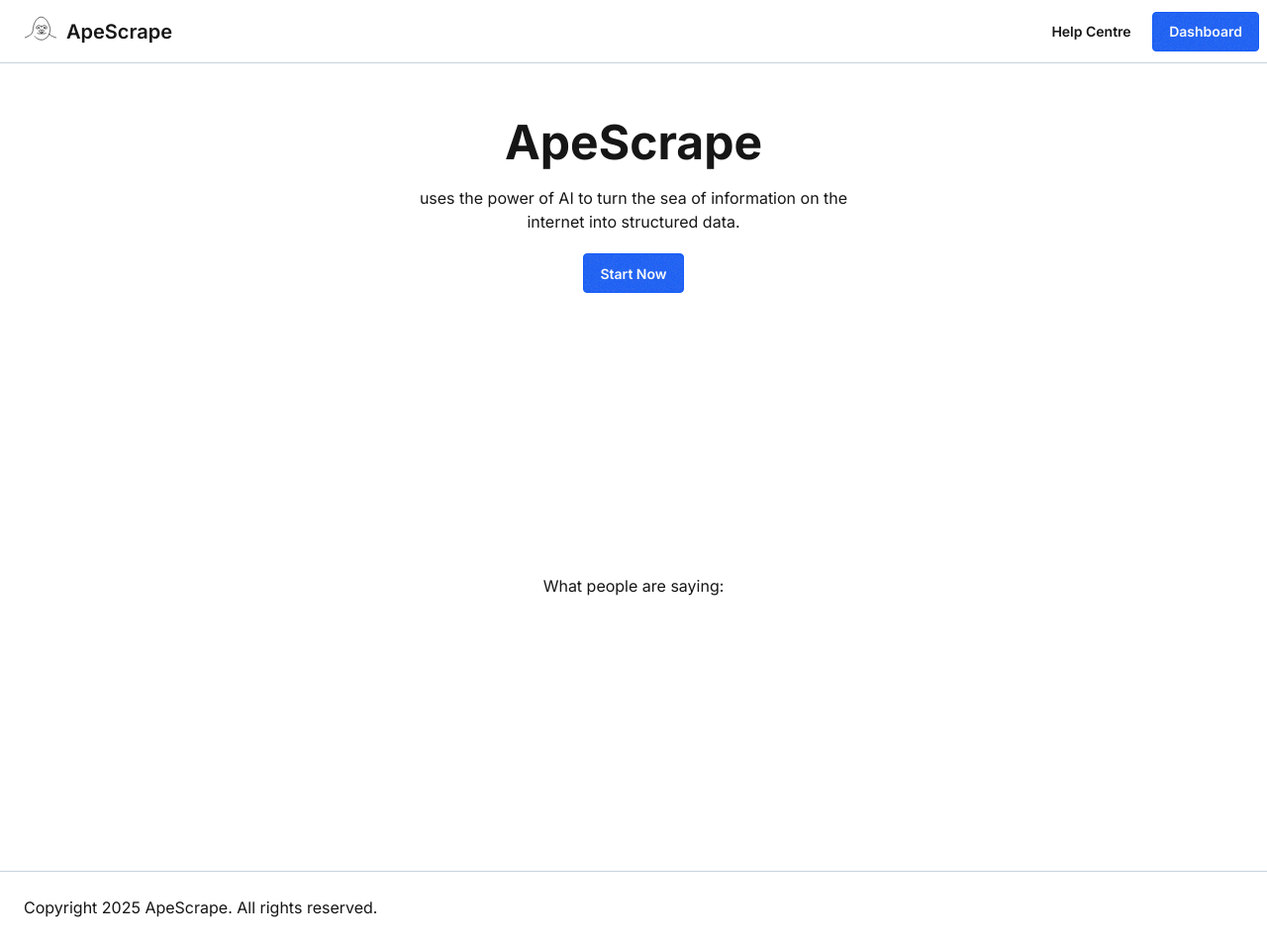
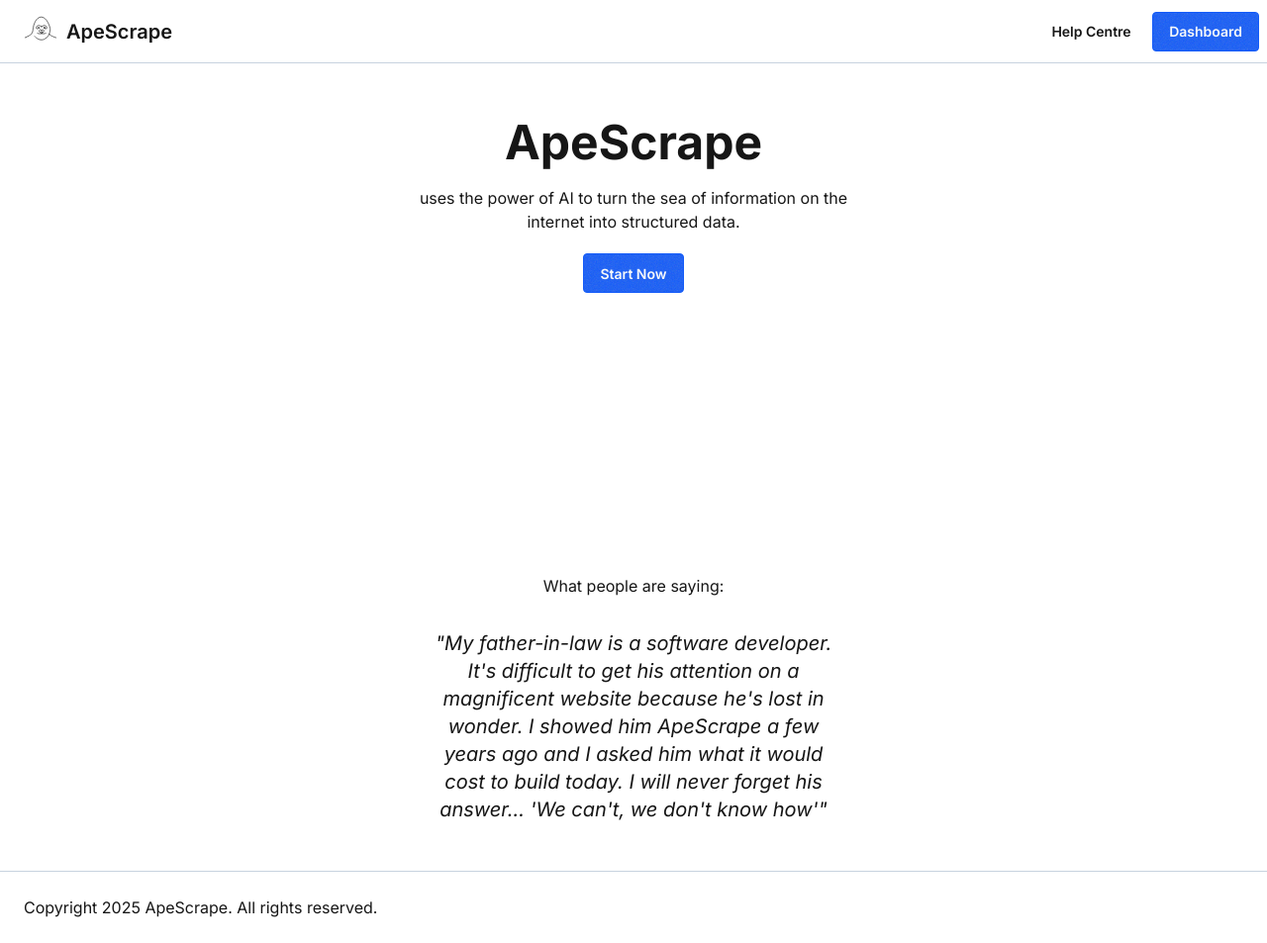
Before and after one commit to 5-quid-coders/apescrape-site, a Jekyll site: the page built from index.html, in a window 1280 px wide and 953 px high. Shown: the whole window at 99% size. Built offline with Jekyll 4.4.1, drawn with Linux system fonts in a browser that asks for light colours; some of the changed lines change nothing that is shown.

Commit message:
Revert "Hide the lion"
This reverts commit 882be772e848d39583ef683d9acbc9d485c7026d.

```diff
--- a/index.html
+++ b/index.html
@@ -17,17 +17,17 @@ title: Structuring the internet one page at a time.
           <img id="the_lion" style="opacity: 0.0" class="mt-8" src="/assets/Photo_from_2025-04-30_21-55-37.671153.jpeg" width="500px" height="auto" />
           <h5>What people are saying:</h5>
 
-          <!-- <blockquote class="p-4 my-4 border-s-4 border-gray-300 bg-gray-50 dark:border-gray-500 dark:bg-gray-800">
+          <blockquote class="p-4 my-4 border-s-4 border-gray-300 bg-gray-50 dark:border-gray-500 dark:bg-gray-800">
               <p class="text-xl italic font-medium leading-relaxed text-gray-900 dark:text-white">"My father-in-law is a software developer. It's difficult to get his attention on a magnificent website because he's lost in wonder. I showed him ApeScrape a few years ago and I asked him what it would cost to build today. I will never forget his answer... 'We can't, we don't know how'"</p>
-          </blockquote> -->
+          </blockquote>
 
           <script>
             let addOpacity = () => {
               document.getElementById("the_lion").style.opacity = parseFloat(document.getElementById("the_lion").style.opacity) + 0.01;
-              setTimeout(addOpacity, 36000);
+              setTimeout(addOpacity, 300);
             }
 
-            //setTimeout(addOpacity, 10000);
+            setTimeout(addOpacity, 10000);
           </script>
 
       </div>
```
